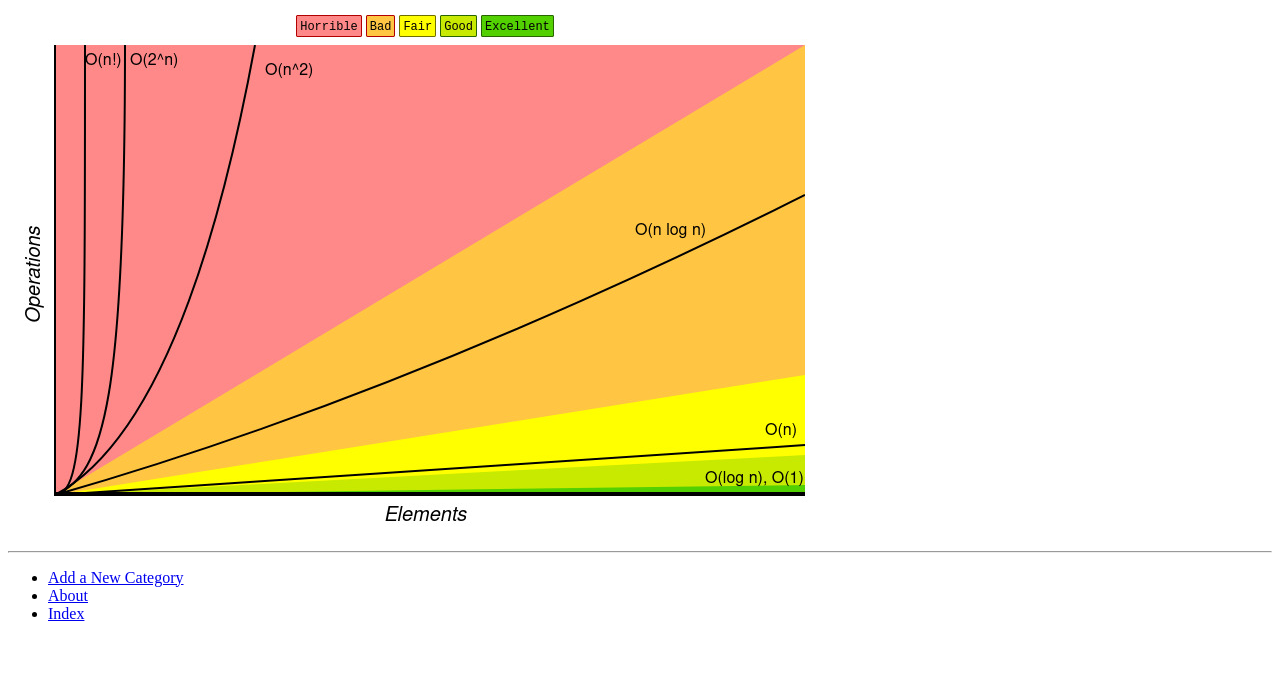
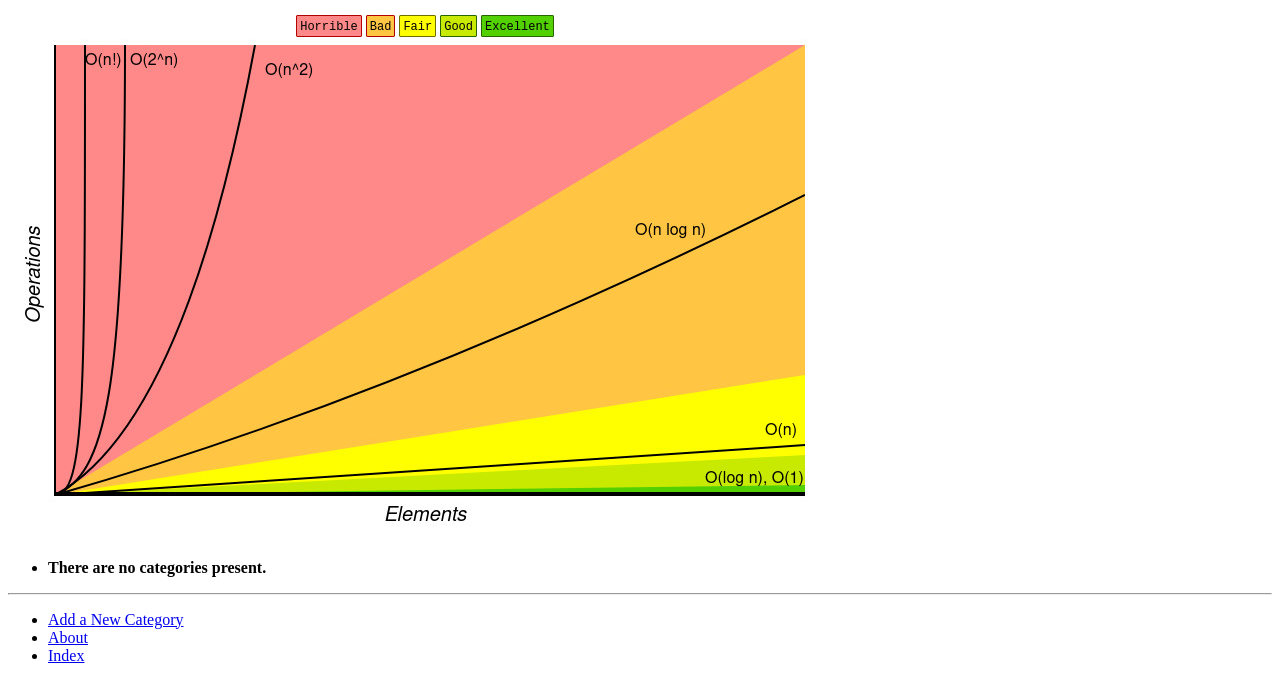
Before and after one commit to chgio/rango, a Django app: page / in a window 1280 px wide. Shown: the part 323-1004 px from the top of the page. Before the commit the page ends 944 px from the top, so only its background shows below. Run offline with Django 3.2, Linux system fonts and the light colour scheme; data that the repository does not hold is empty.

Commit message:
c8 add categories sidebar [test passing]

```diff
--- /dev/null
+++ b/rango/templatetags/rango_template_tags.py
@@ -0,0 +1,8 @@
+from django import template
+from rango.models import Category
+
+register = template.Library()
+
+@register.inclusion_tag('rango/categories.html')
+def get_category_list(current_category=None):
+    return {'categories': Category.objects.all(), 'current_category': current_category}
--- a/templates/rango/base.html
+++ b/templates/rango/base.html
@@ -1,5 +1,6 @@
 <!DOCTYPE html>
 {% load staticfiles %}
+{% load rango_template_tags %}
 
 <html>
     <head lang="en">
@@ -17,11 +18,16 @@
             {% block body_block %}
             {% endblock %}
         </div>
+        <div>
+            {% block sidebar_block %}
+                {% get_category_list category %}
+            {% endblock sidebar_block %}
+        </div>
         <hr />
         <div>
             <ul>
                 <li><a href="{% url 'rango:add_category' %}">Add a New Category</a></li>
-                <li><a href="{% url 'rango:about' %}">About<a></li>
+                <li><a href="{% url 'rango:about' %}">About</a></li>
                 <li><a href="{% url 'rango:index' %}">Index</a></li>
             </ul>
         </div>
--- /dev/null
+++ b/templates/rango/categories.html
@@ -0,0 +1,13 @@
+<ul>
+{% if categories %}
+    {% for c in categories %}
+        {% if c == current_category %}
+            <li><strong><a href="{% url 'rango:show_category' c.slug %}">{{ c.name }}</a></strong></li>
+        {% else  %}
+            <li><a href="{% url 'rango:show_category' c.slug %}">{{ c.name }}</a></li>
+        {% endif %}
+    {% endfor %}
+{% else %}
+    <li><strong>There are no categories present.</strong></li>
+{% endif %}
+</ul>
```
Also changed, not shown: rango/templatetags/__init__.py (added).
